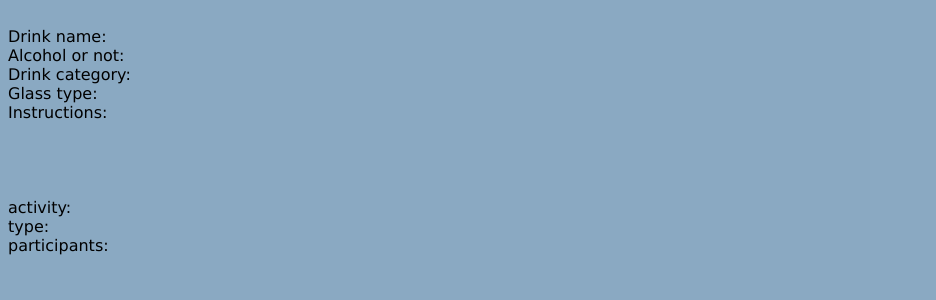
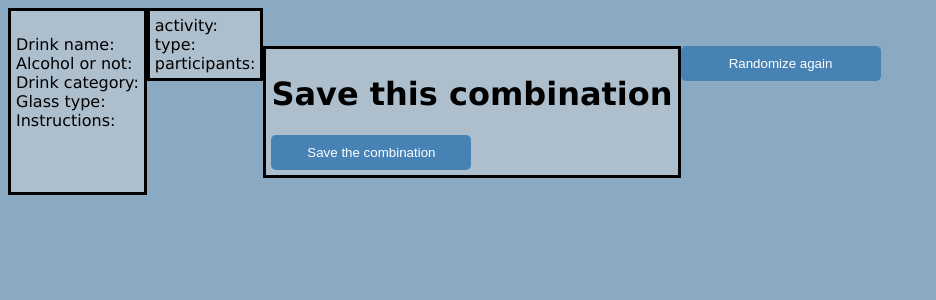
Before and after one commit to roam00/Projektarbete-webb, a PHP site: page /randomizer.php?type=1 in a window 1280 px wide. Shown: the top 300 px of the page, without its empty margins (0-936 px from the left). Run offline with PHP 8.4, Linux system fonts and the light colour scheme; data that the repository does not hold is empty.

Commit message:
Randomzier

```diff
--- a/css/style.css
+++ b/css/style.css
@@ -26,6 +26,16 @@ button {
     transition-duration: 0.4s;
 }
 
+.box {
+    padding: 5px;
+    background-color: rgb(173, 190, 204);
+    float: left;
+    border-style: solid;
+}
+#div1 {
+    max-width: 50%;
+}
+
 button:hover {
     background: rgb(73, 73, 250);
     color: white;
--- a/randomizer.php
+++ b/randomizer.php
@@ -12,8 +12,23 @@
     <link rel="stylesheet" href="./css/style.css">
 </head>
 <body>
+    <div class="box" id="div1">
 <?php getCocktail(); ?>
-<BR><BR>
+</div>
+<div class="box" id="div2">
 <?php getBored(); ?>
+</div>
+<br><br>
+
+<button onClick="window.location.reload();">Randomize again</button>
+
+<div class="box" id="header">
+    <h1> Save this combination </h1>
+    <form action="./db/dbCombination.php">
+    <button type="submit"> Save the combination</button>
+    </form>
+</div>
+
 </body>
+
 </html>
```
Also changed, not shown: db/dbCombination.php (added).
